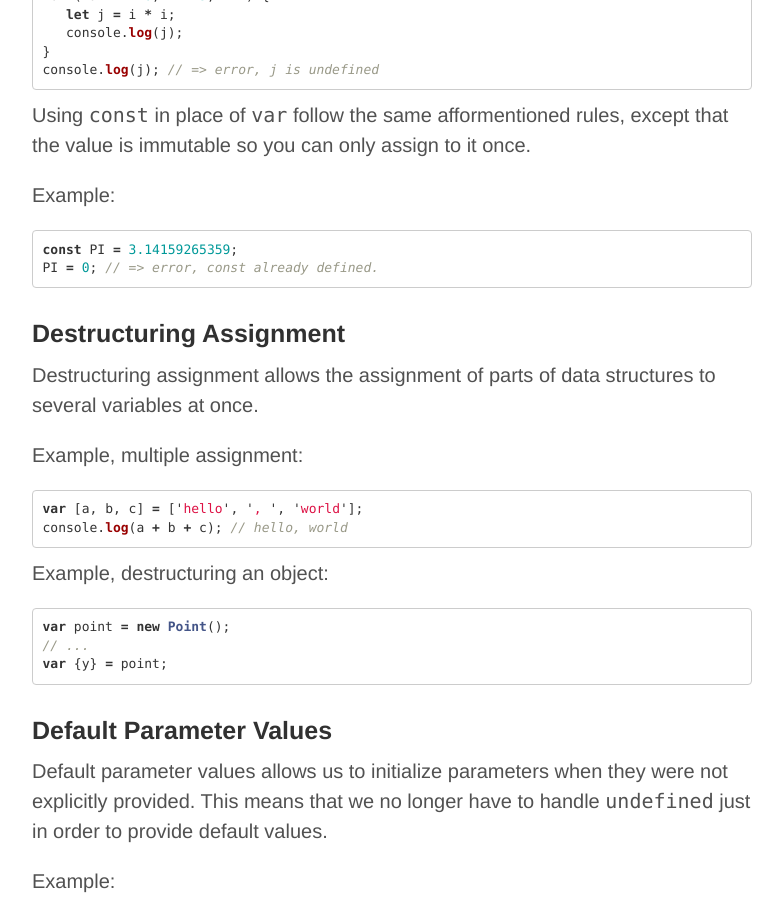
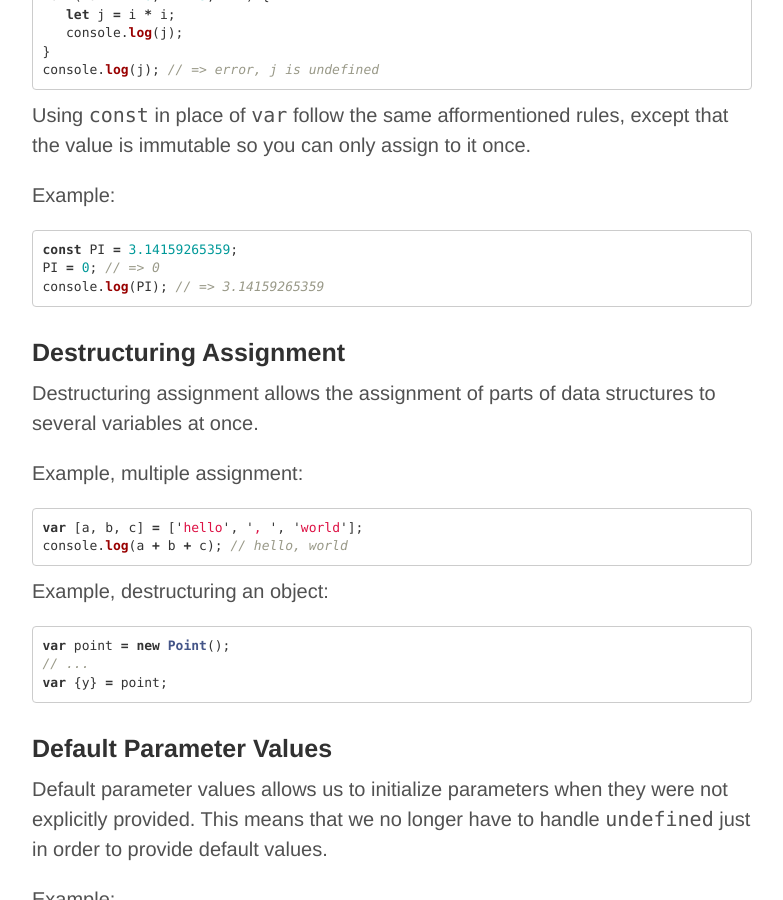
Before and after one commit to caspervonb/__caspervonb.github.io, a Jekyll site: the page built from _posts/2014-03-05-ecmascript6-features-and-tools.md, in a window 1280 px wide and 900 px high, scrolled down 1241 px. Shown: the whole window, without its empty margins (248-1031 px from the left). Built offline with Jekyll 4.4.1, drawn with Linux system fonts in a browser that asks for light colours; Markdown is read by kramdown in place of the engine named in the settings.

Commit message:
Const overwriting does not actually throw an error

````diff
--- a/_posts/2014-03-05-ecmascript6-features-and-tools.md
+++ b/_posts/2014-03-05-ecmascript6-features-and-tools.md
@@ -38,7 +38,8 @@ Example:
 
 ```javascript
 const PI = 3.14159265359;
-PI = 0; // => error, const already defined.
+PI = 0; // => 0
+console.log(PI); // => 3.14159265359
 ```
 
 ### Destructuring Assignment
````
